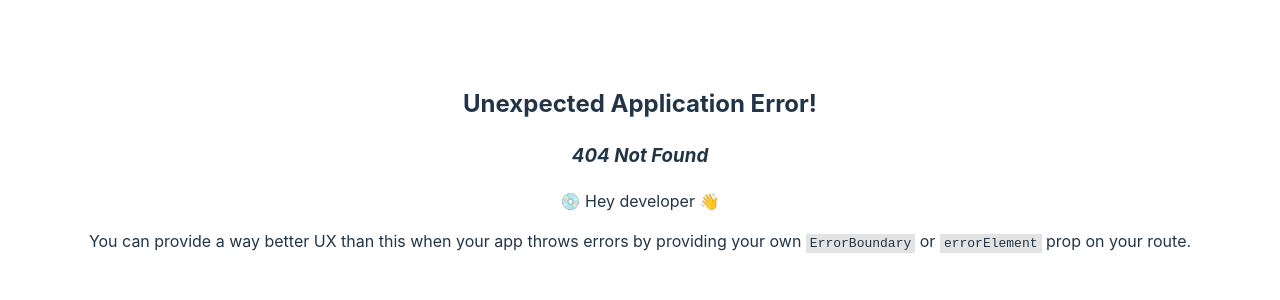
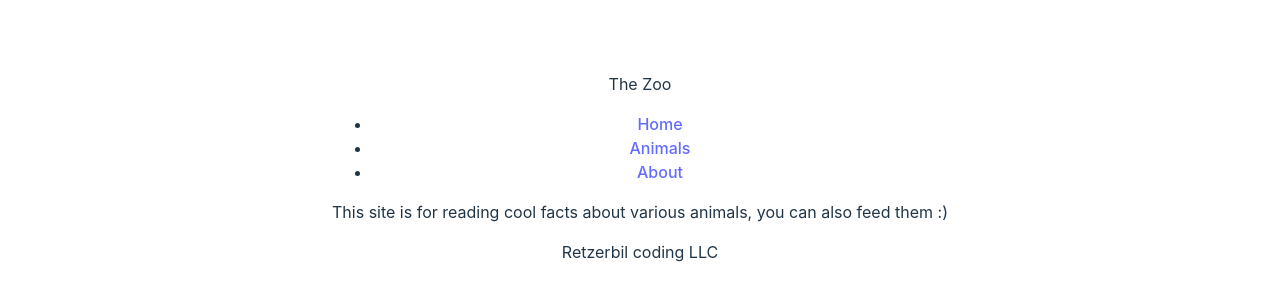
Before and after one commit to Medieinstitutet/react-the-zoo-retzerbil, a React (Vite) app: page /about in a window 1280 px wide. Before the commit this address had no page. Shown: the part 232-532 px from the top of the page. Built offline with nearby package versions, Linux system fonts and the light colour scheme.

Commit message:
✨ About page and navlink for router

```diff
--- a/Router.tsx
+++ b/Router.tsx
@@ -2,6 +2,8 @@ import { createBrowserRouter } from "react-router-dom";
 import { Layout } from "./src/pages/Layout"
 import { Home } from "./src/pages/Home"
 import { Animals } from "./src/pages/Animals"
+import { NotFound } from "./src/pages/NotFound";
+import { About } from "./src/pages/About";
 
 export const router = createBrowserRouter([
     {path:"/",
@@ -13,7 +15,12 @@ export const router = createBrowserRouter([
             {
                 path:"/animals",
                 element:<Animals></Animals>
+            },
+            {
+                path:"/about",
+                element:<About></About>
             }
-        ]
+        ],
+        errorElement: <NotFound></NotFound>,
     }
 ])
--- /dev/null
+++ b/src/pages/About.tsx
@@ -0,0 +1,3 @@
+export const About = () =>{
+    return <p>This site is for reading cool facts about various animals, you can also feed them :)</p>
+}
--- a/src/pages/Home.tsx
+++ b/src/pages/Home.tsx
@@ -1,3 +1,6 @@
 export const Home = () =>{
-    return <h1>The Zoo!</h1>
+    return<>
+     <h1>The Zoo!</h1>
+     <h3>Go to the animals</h3>
+    </>
 }
--- a/src/pages/Layout.tsx
+++ b/src/pages/Layout.tsx
@@ -1,13 +1,20 @@
-import { Outlet } from "react-router-dom"
+import { NavLink, Outlet } from "react-router-dom"
 
-export const Layout = () =>{
-return(
+export const Layout = () => {
+    return (
         <>
-    <header></header>
+            <header><p>The Zoo</p></header>
+            <nav>
+                <ul>
+                    <li><NavLink to={"/"}>Home</NavLink></li>
+                    <li><NavLink to={"/Animals"}>Animals</NavLink></li>
+                    <li><NavLink to={"/About"}>About</NavLink></li>
+                </ul>
+            </nav>
             <main>
                 <Outlet></Outlet>
             </main>
-    <footer></footer>
+            <footer><p>Retzerbil coding LLC</p></footer>
         </>
     )
 }
--- /dev/null
+++ b/src/pages/NotFound.tsx
@@ -0,0 +1,3 @@
+export const NotFound= ()=>{
+    return <h1>Oops uwu a fucky wucky happened, the code monkeys at retzerbil coding LLC are working wevvy hawd to fix this :33</h1>
+}
```
Lines whose indentation alone changed are shown as unchanged.
